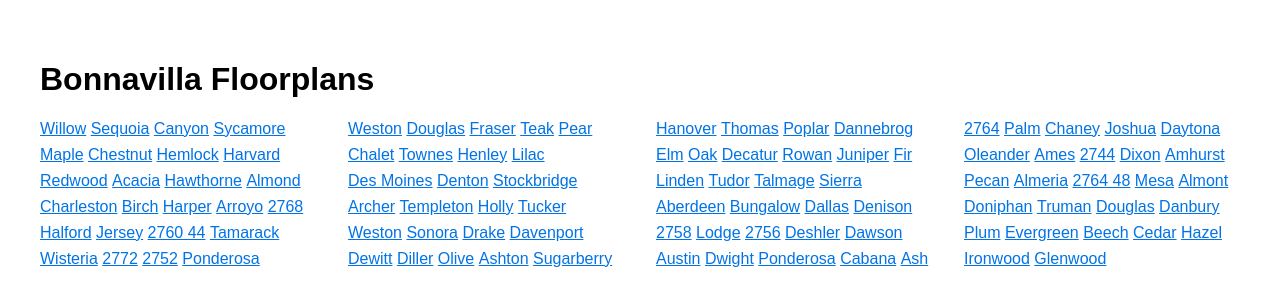
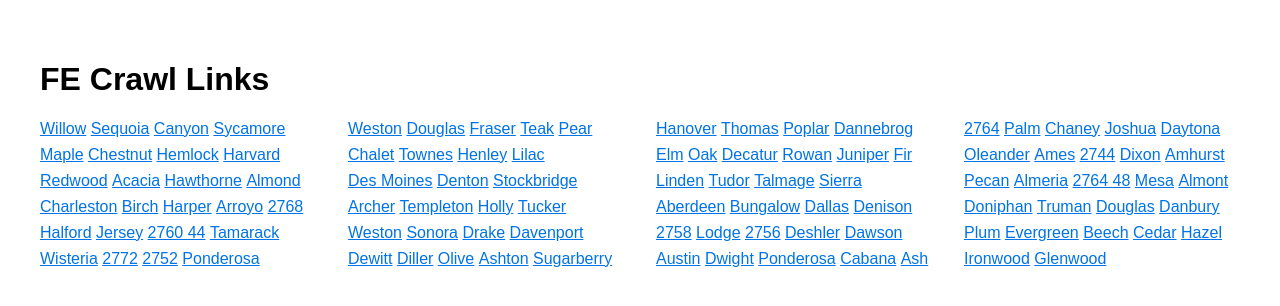
Before and after one commit to ronaldalepo2024/fifthelement-links, a plain HTML site: page index.html in a window 1280 px wide. Drawn offline with Linux system fonts and the light colour scheme.

Commit message:
Update index.html

```diff
--- a/index.html
+++ b/index.html
@@ -26,7 +26,7 @@
   </style>
 </head>
 <body>
-  <h1>Bonnavilla Floorplans</h1>
+  <h1>FE Crawl Links</h1>
   <div class="four-columns">
     <!-- START OF LINK LIST -->
     <a href="https://www.bonnavilla.com/floor-plan/222379/premier/willow/" target="_blank" rel="noopener noreferrer">Willow</a>
```
